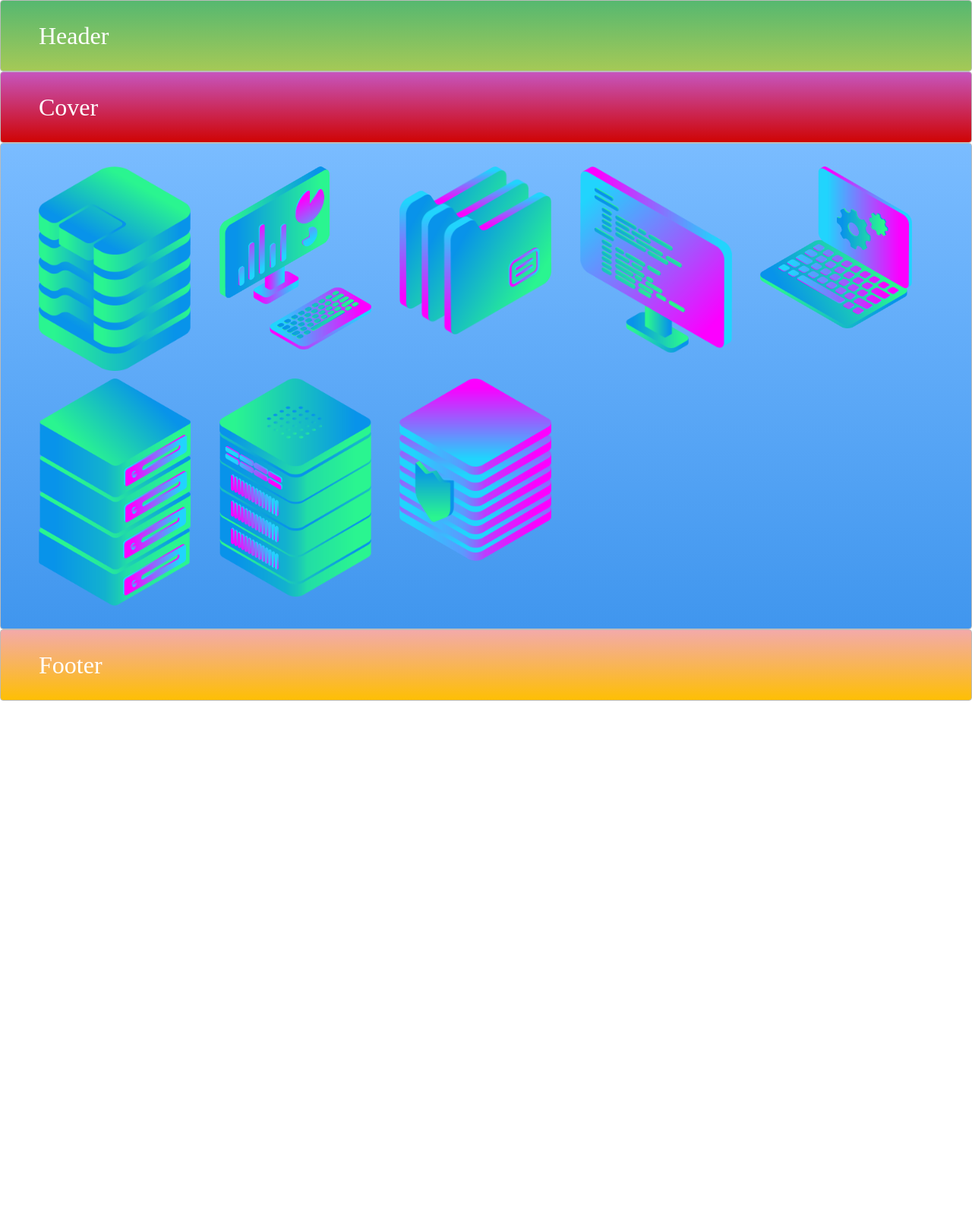
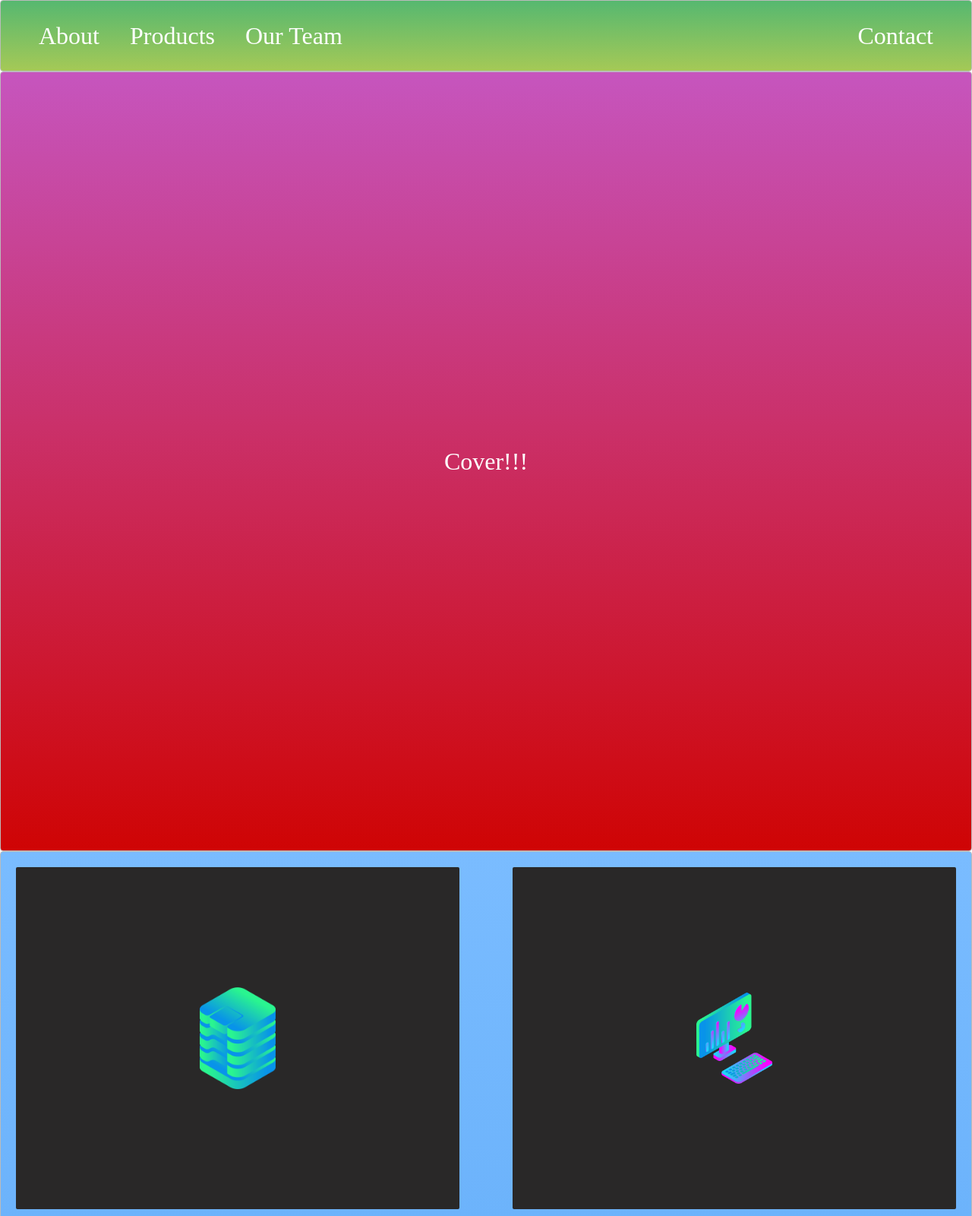
Before and after one commit to gustavofmota/Flex-and-Grid-Exercise, a plain HTML site: page index.html in a window 1280 px wide. Shown: the top 1600 px of the page at 76% size. Before the commit the page ends 922 px from the top, so only its background shows below. Drawn offline with Linux system fonts and the light colour scheme.

Commit message:
Exercise completed

```diff
--- a/index.html
+++ b/index.html
@@ -7,47 +7,58 @@
 		<link rel="stylesheet" type="text/css" href="./myStyle.css" />
 	</head>
 	<body>
-		<main class="w-100-vw">
-			<header class="w-100-vw">
-			<div class="zone green w-100-vw">Header</div>
+		<main class="w-100-per">
+			<header class="w-100-per">
+			<div class="zone green w-100-per">
+				<div class="rHeader">
+					<h1>About</h1>
+					<h1>Products</h1>
+					<h1>Our Team</h1>
+				</div>
+
+				<div class="lHeader">
+					<h1>Contact</h1>
+				</div>
+			</div>
 		</header>
 
-			<div class="content w-100-vw h-100-per">
+			<div class="content w-100-per h-100-per">
 				<section class="h-100-per">
-					<div class="zone red w-100-vw h-100-per">Cover</div>
+					<div class="zone red w-100-per h-100-per"><h1>Cover!!!</h1></div>
 				</section>
 
 				<section class="h-100-per">
-					<div class="zone blue grid">
-						<img
+					<div class="zone blue grid h-100-per">
+						<div><img
 							src="./img/data_storage_2_2.png"
 							alt=""
-							class="canvas"/>
-						<img
+							class="canvas"/></div>
+
+						<div><img
 							src="./img/desktop_analytics_2.png"
 							alt=""
-							class="canvas"/>
-						<img src="./img/files_2.png" alt="" class="canvas" />
-						<img
+							class="canvas"/></div>
+						<div><img src="./img/files_2.png" alt="" class="canvas" /></div>
+						<div><img
 							src="./img/monitor_coding_2.png"
 							alt=""
-							class="canvas"/>
-						<img
+							class="canvas"/></div>
+						<div><img
 							src="./img/monitor_settings_2.png"
 							alt=""
-							class="canvas"/>
-						<img src="./img/server_2_2.png" alt="" class="canvas" />
-						<img src="./img/server_3.png" alt="" class="canvas" />
-						<img
+							class="canvas"/></div>
+						<div><img src="./img/server_2_2.png" alt="" class="canvas" /></div>
+						<div><img src="./img/server_3.png" alt="" class="canvas" /></div>
+						<div><img
 							src="./img/server_safe_2.png"
 							alt=""
 							class="canvas"
-						/>
+						/></div>
 					</div>
 				</section>
 			</div>
-					<footer class="w-100-per">
-			<div class="zone yellow w-100-vw">Footer</div>
+		<footer class="w-100-per">
+			<div class="zone yellow w-100-per">Footer</div>
 		</footer>
 		</main>
 
--- a/myStyle.css
+++ b/myStyle.css
@@ -1,27 +1,29 @@
 ::root {
 }
 
-.w-100-vw {
-	width: 100vw;
+.w-100-per {
+	width: 100%;
 }
 .h-100-per {
 	height: 100%;
 }
 
 * {
-	box-sizing: border-box;
+ box-sizing: border-box;
+    margin: 0;
+   padding:0;
+
 }
 
 html,
 body {
 	height: 100vh;
-	width: 100vw;
 }
 
 main{
     min-height: 100%;
     display: grid;
-    grid-template-rows: auto 1fr auto;
+    grid-template-rows: auto 1fr autos;
     grid-template-columns: 100%;
 }
 
@@ -31,27 +33,61 @@ header, main {
 
 header{
     height: 94px;
+
 }
 
+.green{
+    display: flex;
+    justify-content: space-between;
+}
 
+.rHeader {
+    display: flex;
+    gap: 40px;
+}
 
 .content{
-    display: flex;
-    flex-direction: column;
+    display: grid;
+    grid-template-rows: 1fr 2fr;
+}
+
+.red{
+    display: grid;
+    align-items: center;
+    justify-content: center;
+
 }
 
 
 .grid{
+    width: 100%;
+    box-sizing: border-box;
     display: grid;
-    grid-template-columns: repeat(auto-fill, minmax(200px,1fr));
-    gap: 10px;
+    grid-template-columns: repeat(auto-fit, minmax(400px,1fr));
+    gap: 70px;
+    padding:20px;
+
 }
 
 .grid > div{
-height: 100px;
+background: rgb(41, 40, 40);
+height: 450px;
+display: grid;
+justify-content: center;
+align-items: center;
+border-radius: 2px;
 
 }
+
 .canvas{
-    width: 200px;
+    width: 100px;
     background-size: cover;
 }
+
+.yellow{
+    padding-top: 5px;
+    padding-bottom: 5px;
+    display: flex;
+    align-items: center;
+
+}
```
